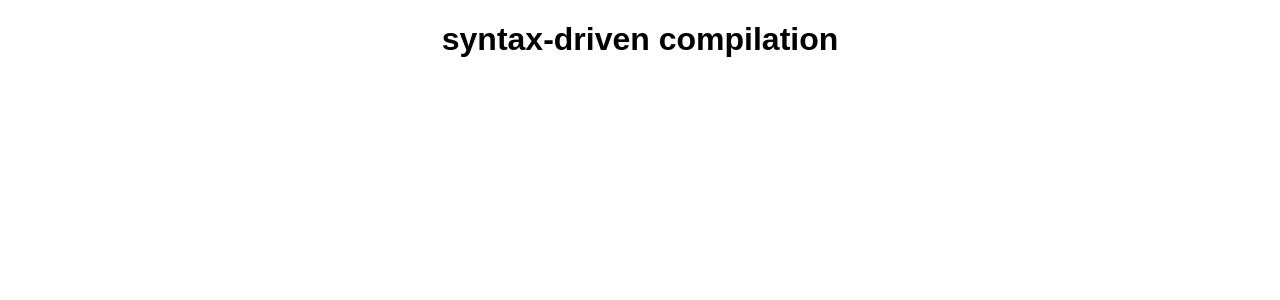
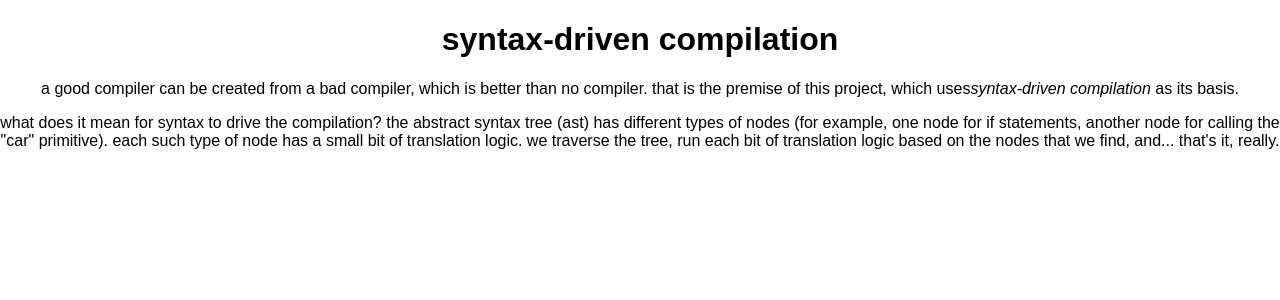
Before and after one commit to masak/syntax-driven, a React (Create React App) app: page / in a window 1280 px wide. Shown: the top 300 px of the page. Built offline with nearby package versions, Linux system fonts and the light colour scheme.

Commit message:
Write some text

```diff
--- a/src/App.js
+++ b/src/App.js
@@ -6,6 +6,25 @@ const App = (props) => (
     <header className="App-header">
       <h1 className="App-title">syntax-driven compilation</h1>
     </header>
+
+    <p>
+        a good compiler can be created from a bad compiler,
+        which is better than no compiler.
+        that is the premise of this project, which uses
+        <em>syntax-driven compilation</em> as its basis.
+    </p>
+
+    <p>
+        what does it mean for syntax to drive the
+        compilation? the abstract syntax tree (ast) has
+        different types of nodes (for example, one node for
+        if statements, another node for calling the "car"
+        primitive). each such type of node has a small bit
+        of translation logic. we traverse the tree, run each
+        bit of translation logic based on the nodes that we
+        find, and... that's it, really.
+    </p>
+
   </Fragment>
 );
 
```
